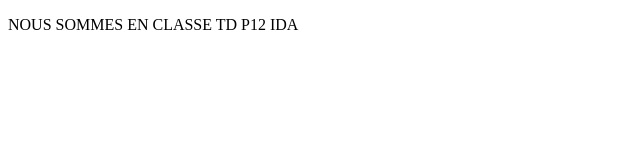
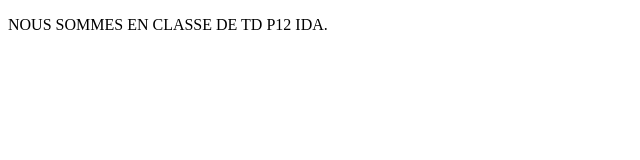
Before and after one commit to sarr44/sarr44.github.io, a plain HTML site: page index.html in a window 1280 px wide. Shown: the full height of the page, 0-640 px from the left. Drawn offline with Linux system fonts and the light colour scheme.

Commit message:
Update index.html

```diff
--- a/index.html
+++ b/index.html
@@ -6,6 +6,6 @@
     <title>Ma première page web</title>
 </head>
 <body>
-    <p>NOUS SOMMES EN CLASSE TD P12 IDA</p>
+    <p>NOUS SOMMES EN CLASSE DE TD P12 IDA.</p>
 </body>
 </html>
```
